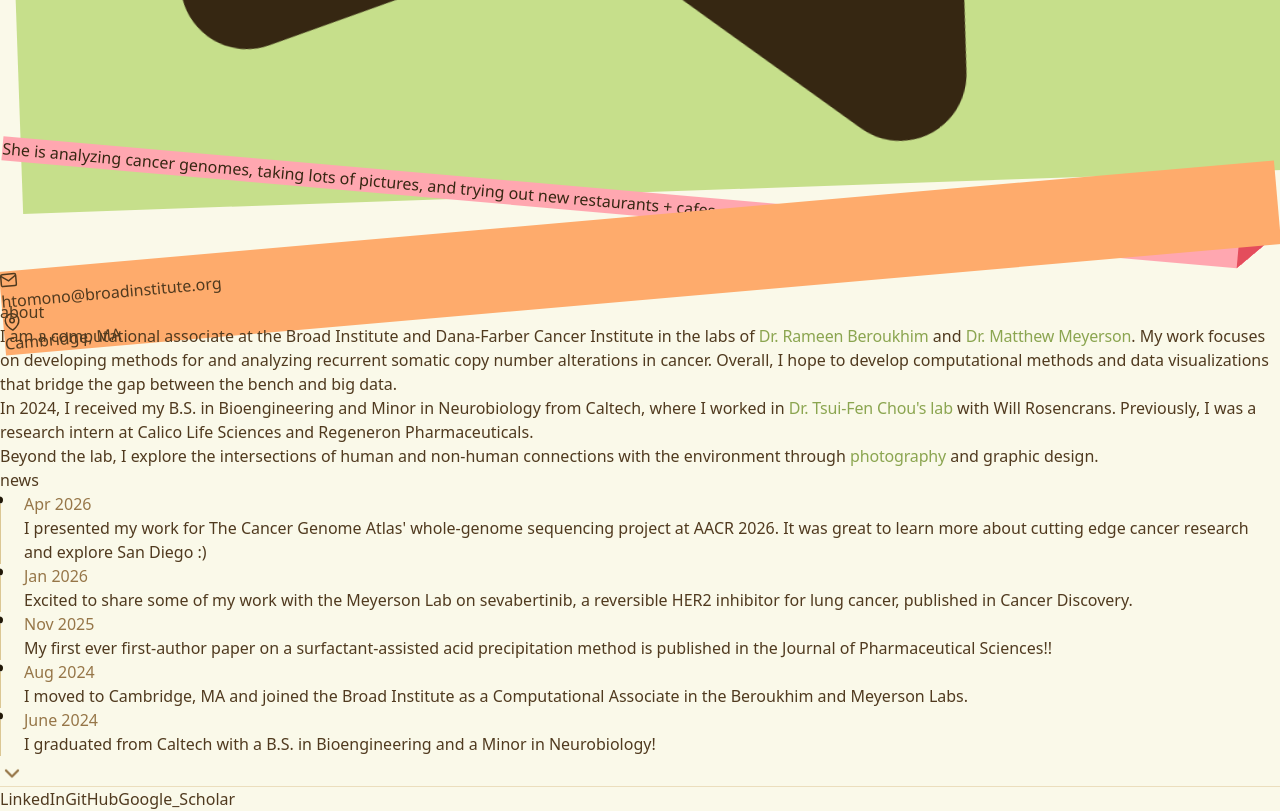
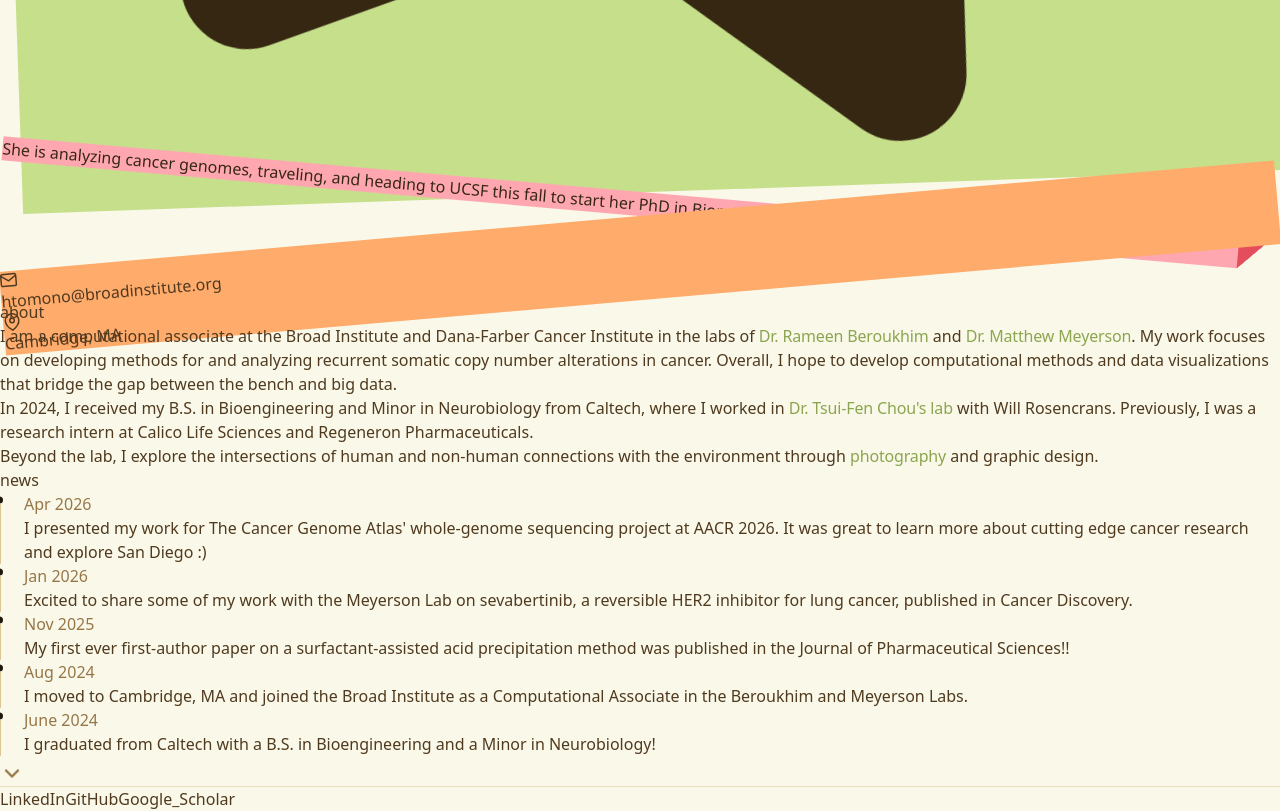
Before and after one commit to harunatomono/harunatomono.github.io, a React (Vite) app: page / in a window 1280 px wide. Shown: the part 2440-3251 px from the top of the page. Built offline with nearby package versions, Linux system fonts and the light colour scheme.

Commit message:
til my abstract is actually online

```diff
--- a/src/content/siteContent.js
+++ b/src/content/siteContent.js
@@ -12,6 +12,8 @@ export const siteContent = {
             accent3Dark: '#cd732e',
             accent4: '#66bde0',
             accent4Dark: '#4093b4',
+            accent5: '#a166e0',
+            accent5Dark: '#67418f',
             neutral1: '#faf9e9',
             neutral2: '#faf9e9',
             neutral3: '#f5efdc',
@@ -94,7 +96,7 @@ export const siteContent = {
             { text: 'bioinformatics researcher', emphasis: true },
             { text: ' currently working as a computational associate at the Broad Institute.' },
         ],
-        stickyNote: 'She is analyzing cancer genomes, taking lots of pictures, and trying out new restaurants + cafes.',
+        stickyNote: 'She is analyzing cancer genomes, traveling, and heading to UCSF this fall to start her PhD in Biomedical Informatics!',
     },
     sections: {
         aboutLabel: 'about',
@@ -139,7 +141,7 @@ export const siteContent = {
         {
             date: 'Nov 2025',
             content: [
-                { text: 'My first ever first-author paper on a surfactant-assisted acid precipitation method is published in the ' },
+                { text: 'My first ever first-author paper on a surfactant-assisted acid precipitation method was published in the ' },
                 { text: 'Journal of Pharmaceutical Sciences', italic: true, href: 'https://doi.org/10.1016/j.xphs.2025.104008' },
                 { text: '!!' }
             ],
@@ -159,10 +161,34 @@ export const siteContent = {
             title: 'publications',
             items: [
                 {
+                    accent: 'accent5',
+                    label: 'abstract',
+                    title: 'Abstract 1978: Copy number analysis of regulatory regions reveal recurrent \
+                    promoter/enhancer somatic copy number alterations across >8,000 TCGA samples.',
+                    authors: ['Tomono H', 'Bao C', 'Kowalewski A', 'Lehotzky D', 'Solan R', 'Leventhal M',
+                        'Corchete Sanchez LA', 'Heiman DI','Van Seters S', 'Belkin S', 'Wiseman S', 'Danysh BP',
+                        'Stewart C', 'Swamy VN', 'Wang G', 'Loinaz X', 'Everton Z', 'Lee GH', 'Lee WC', 'Park H',
+                        'Kim R', 'Ju YS', 'Rheinbay E', 'Getz G', 'Cherniack AD', 'Meyerson ML', 'Beroukhim R'],
+                    journal: {
+                        name: 'AACR Annual Meeting (Cancer Research)',
+                        meta: '2026',
+                        citation: '2026;86(7 Suppl):Abstract nr 1978'
+                    },
+                    links: [
+                        {
+                            label: 'doi: 10.1158/1538-7445.AM2026-1978',
+                            href: 'https://doi.org/10.1158/1538-7445.AM2026-1978',
+                        }
+                    ]
+                },
+                {
                     accent: 'accent2',
                     label: 'article',
                     title: 'Sevabertinib, a Reversible HER2 Inhibitor with Activity in Lung Cancer.',
-                    authors: ['Siegel F', 'Siegel S', 'Kotýnková K', 'Karsli Uzunbas G', 'Korr D', 'Tomono H', 'Andersen S', 'Denney D', 'Berger M', 'Schulze VK', 'Lewis TA', 'Kaplan B', 'Golfier S', 'Mortier J', 'Hillig RC', 'Boemer U', 'Petersen K', 'Eis K', 'Williams S', 'Rüttinger D', 'Cherniack AD', 'Loong HH', 'Goto K', 'Grassi P', 'Meyerson M', 'Greulich H'],
+                    authors: ['Siegel F', 'Siegel S', 'Kotýnková K', 'Karsli Uzunbas G', 'Korr D', 'Tomono H',
+                        'Andersen S', 'Denney D', 'Berger M', 'Schulze VK', 'Lewis TA', 'Kaplan B', 'Golfier S',
+                        'Mortier J', 'Hillig RC', 'Boemer U', 'Petersen K', 'Eis K', 'Williams S', 'Rüttinger D',
+                        'Cherniack AD', 'Loong HH', 'Goto K', 'Grassi P', 'Meyerson M', 'Greulich H'],
                     journal: {
                         name: 'Cancer Discovery',
                         meta: '2026',
```
Also changed, not shown: 1 other file (tests, documents, lock files or other folders).
